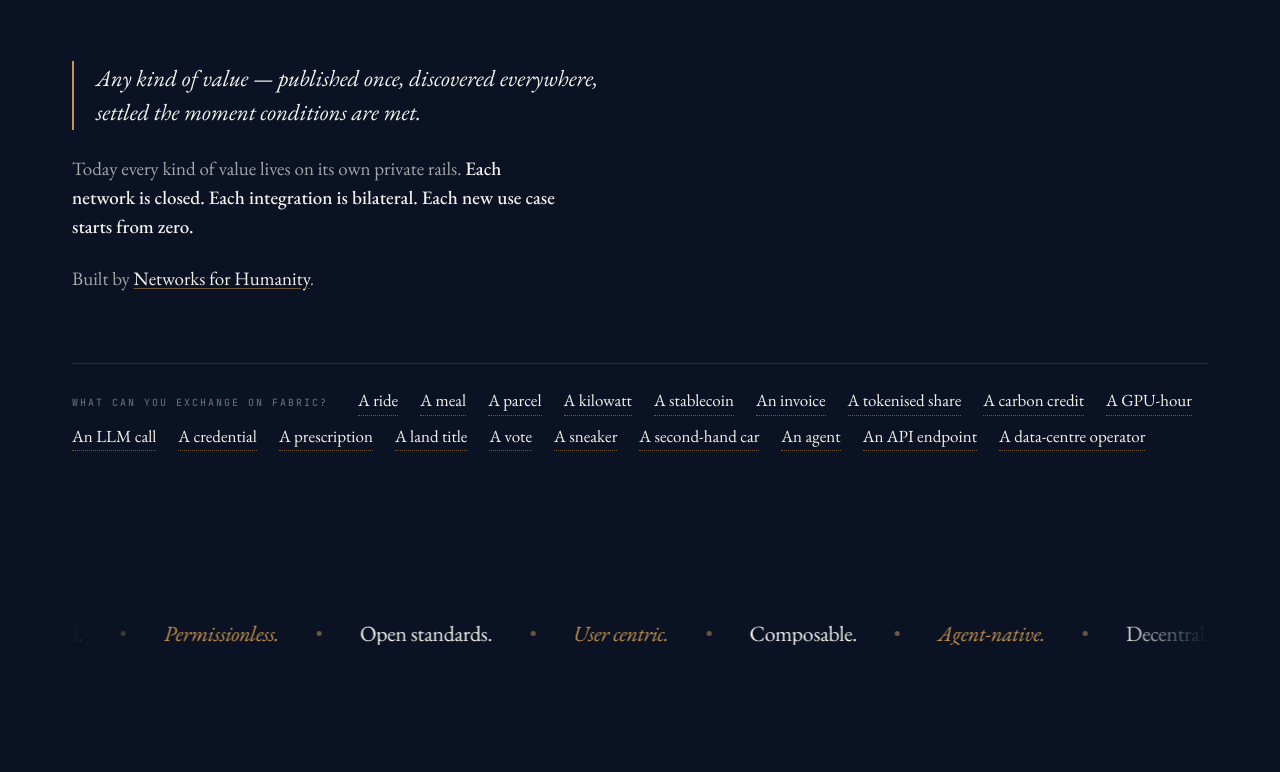
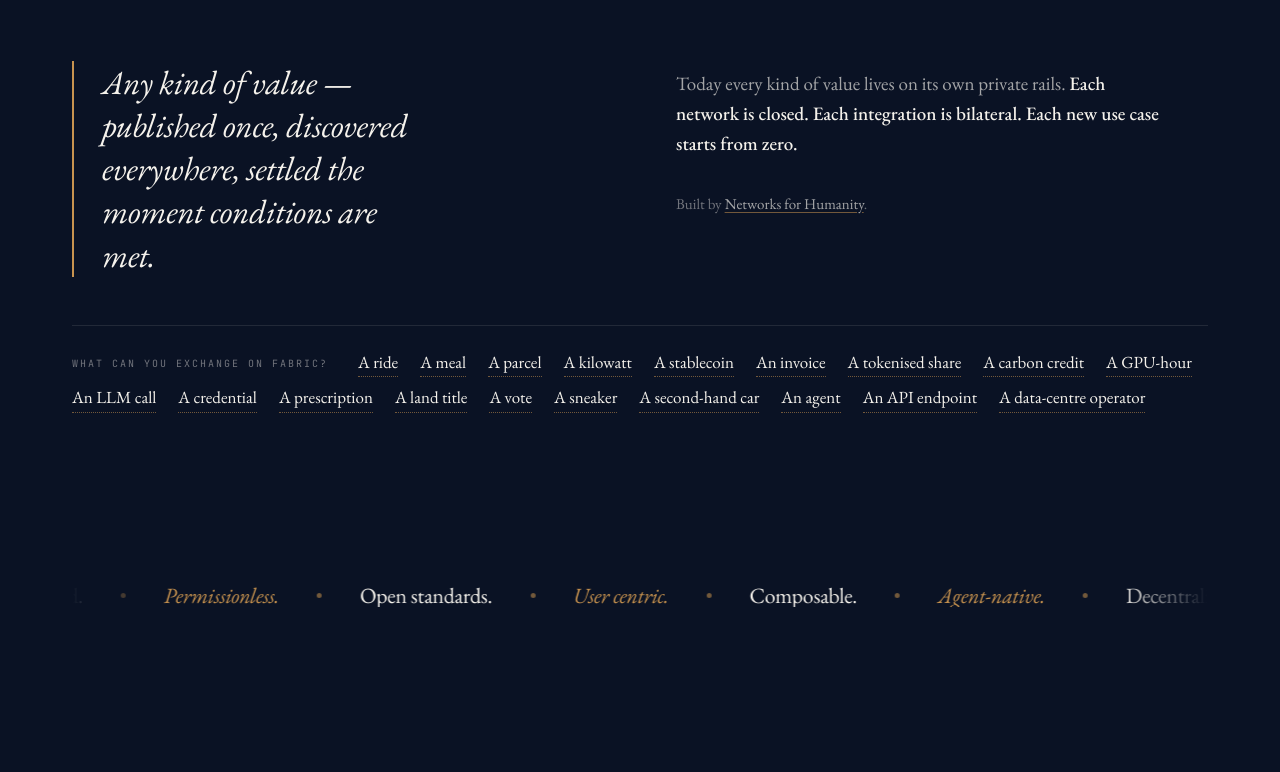
Before and after one commit to Networks-for-Humanity/fabric-website, a plain HTML site: page index.html in a window 1280 px wide. Shown: the part 2282-3054 px from the top of the page. Drawn offline with nearby package versions, Linux system fonts and the light colour scheme; no server answers.

Commit message:
Vision: redesign to two-column editorial — large italic lede pull-quote (left), prose (right)

```diff
--- a/index.html
+++ b/index.html
@@ -181,17 +181,14 @@
 
   /* -------- VISION -------- */
   .intro-body{
-    display:grid; grid-template-columns: 1fr 1fr; gap:72px;
-    max-width:1140px;
-  }
-  .intro-body.intro-body-single{
-    grid-template-columns: 1fr;
-    max-width:780px;
+    display:grid; grid-template-columns: 1fr 1fr;
+    gap:72px;
+    align-items:start;
   }
   @media (max-width:900px){ .intro-body{grid-template-columns:1fr; gap:32px} }
   .intro-body p{
     font-family:'EB Garamond',serif;
-    font-size:19px; line-height:1.55;
+    font-size:19px; line-height:1.6;
     color:var(--paper-dim); margin:0 0 22px;
     max-width:54ch;
   }
@@ -199,11 +196,29 @@
   .intro-body p em{color:var(--brass); font-style:italic}
   .intro-body .lede{
     font-family:'EB Garamond',serif;
-    font-size:23px; line-height:1.5;
-    color:var(--paper); margin:0 0 24px;
-    border-left:2px solid var(--brass); padding-left:22px;
-    font-style:italic; max-width:48ch;
+    font-size:clamp(26px, 2.6vw, 36px); line-height:1.3;
+    color:var(--paper); margin:0;
+    border-left:2px solid var(--brass); padding-left:28px;
+    font-style:italic; font-weight:400;
+    max-width:22ch;
+    letter-spacing:-0.01em;
   }
+  .intro-prose{
+    padding-top:8px;
+  }
+  .intro-prose .intro-built{
+    margin-top:32px;
+    font-size:15px;
+    color:var(--paper-faint);
+  }
+  .intro-prose .intro-built a{
+    color:var(--paper-dim);
+    text-decoration:underline;
+    text-decoration-color:var(--brass-dim);
+    text-underline-offset:3px;
+    transition:color .15s;
+  }
+  .intro-prose .intro-built a:hover{ color:var(--paper); }
 
   .value-strip{
     margin:48px 0 0;
@@ -743,11 +758,13 @@
       </div>
     </div>
 
-    <div class="intro-body intro-body-single">
+    <div class="intro-body">
       <div>
         <p class="lede">Any kind of value — published once, discovered everywhere, settled the moment conditions are met.</p>
+      </div>
+      <div class="intro-prose">
         <p>Today every kind of value lives on its own private rails. <b>Each network is closed. Each integration is bilateral. Each new use case starts from zero.</b></p>
-        <p>Built by <a href="https://networksforhumanity.org/" target="_blank" rel="noopener" style="color:var(--paper); text-decoration:underline; text-decoration-color:var(--brass-dim); text-underline-offset:3px;">Networks for Humanity</a>.</p>
+        <p class="intro-built">Built by <a href="https://networksforhumanity.org/" target="_blank" rel="noopener">Networks for Humanity</a>.</p>
       </div>
     </div>
 
```
